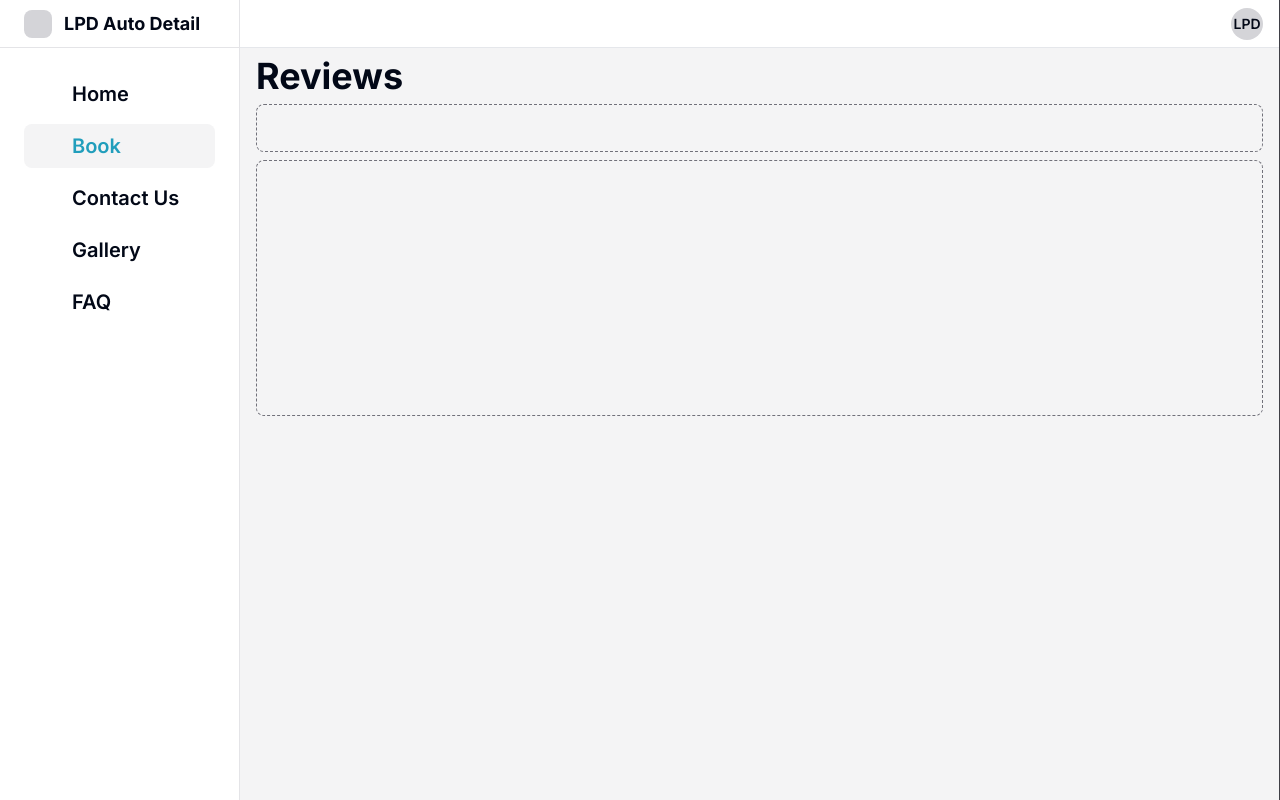
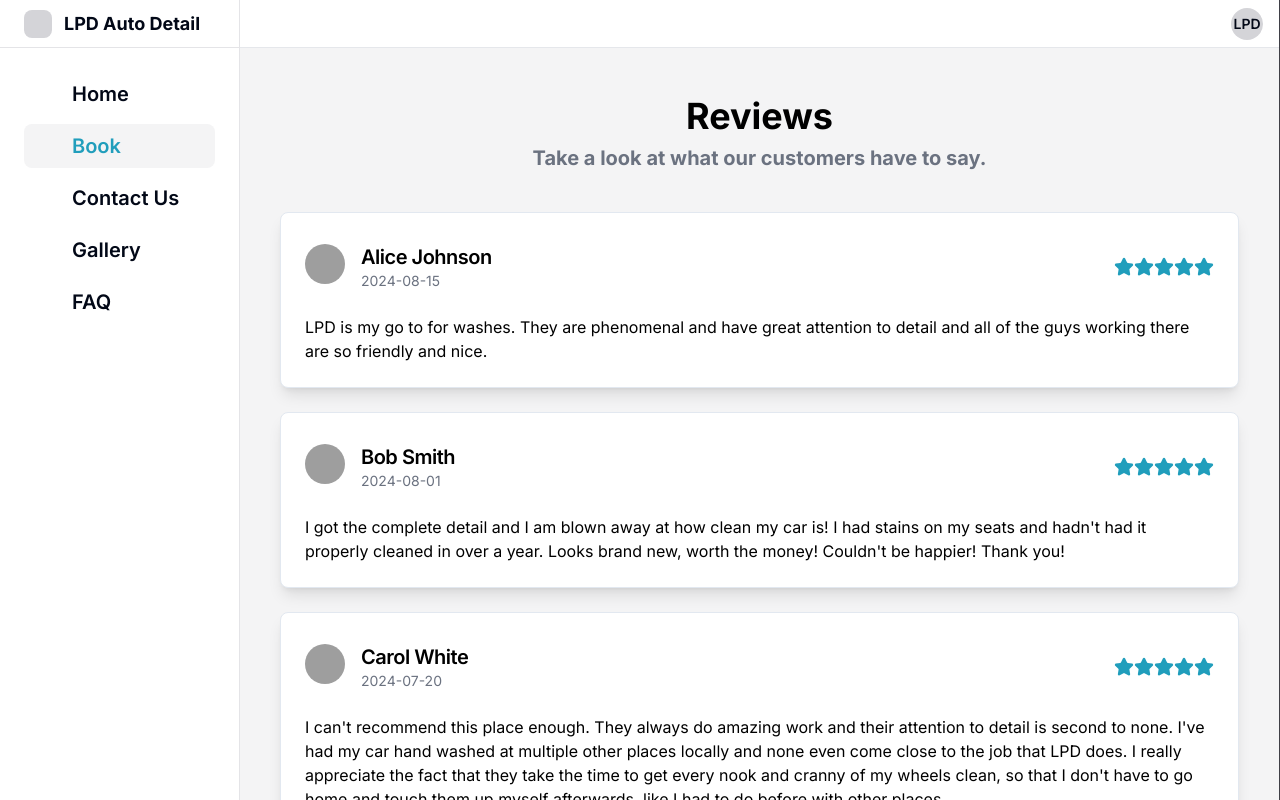
Before and after one commit to joshlaraa/JLAutoDetailWebsite, a Next.js app: page /book/reviews in a window 1280 px wide. Shown: the top 800 px of the page. Built offline with nearby package versions, Linux system fonts and the light colour scheme; grey boxes are pictures that could not be loaded; some icons are missing.

Commit message:
feat : Added shadcn/ui and implemented the reviews page.

```diff
--- a/app/book/reviews/page.tsx
+++ b/app/book/reviews/page.tsx
@@ -1,13 +1,98 @@
-import React from "react";
+import React from 'react'
+import { StarIcon } from 'lucide-react'
+import { Avatar, AvatarFallback, AvatarImage } from '@/components/ui/avatar'
+import { Card, CardContent, CardHeader, CardTitle } from '@/components/ui/card'
 
-const ReviewsPage = () => {
-  return (
-    <>
-      <span className="font-bold text-4xl">Reviews</span>
-      <div className="border-dashed border border-zinc-500 w-full h-12 rounded-lg"></div>
-      <div className="border-dashed border border-zinc-500 w-full h-64 rounded-lg"></div>
-    </>
-  );
-};
+export default function ReviewsPage() {
+    const reviews = [
+        {
+            id: 1,
+            name: 'Alice Johnson',
+            avatar: '/placeholder.svg?height=40&width=40',
+            rating: 5,
+            comment:
+                'LPD is my go to for washes. They are phenomenal and have great attention to detail and all of the guys working there are so friendly and nice.',
+            date: '2024-08-15',
+        },
+        {
+            id: 2,
+            name: 'Bob Smith',
+            avatar: '/placeholder.svg?height=40&width=40',
+            rating: 5,
+            comment:
+                "I got the complete detail and I am blown away at how clean my car is! I had stains on my seats and hadn't had it properly cleaned in over a year. Looks brand new, worth the money! Couldn't be happier! Thank you!",
+            date: '2024-08-01',
+        },
+        {
+            id: 3,
+            name: 'Carol White',
+            avatar: '/placeholder.svg?height=40&width=40',
+            rating: 5,
+            comment:
+                "I can't recommend this place enough. They always do amazing work and their attention to detail is second to none. I've had my car hand washed at multiple other places locally and none even come close to the job that LPD does. I really appreciate the fact that they take the time to get every nook and cranny of my wheels clean, so that I don't have to go home and touch them up myself afterwards, like I had to do before with other places.",
+            date: '2024-07-20',
+        },
+        {
+            id: 3,
+            name: 'John Doe',
+            avatar: '/placeholder.svg?height=40&width=40',
+            rating: 5,
+            comment:
+                'Great hand wash! Drove in from Arizona for a car show and this was our first stop. They did a fantastic job with our Audi RS3 and I would highly recommend!',
+            date: '2024-07-07',
+        },
+    ]
 
-export default ReviewsPage;
+    return (
+        <section className="">
+            <div className="container px-6 py-10 mx-auto">
+                <h1 className="flex items-center justify-center text-4xl font-bold text-black capitalize dark:text-white">
+                    Reviews
+                </h1>
+                <span className="mt-2 flex items-center justify-center mx-auto font-bold text-xl text-gray-500">
+                    Take a look at what our customers have to say.
+                </span>
+                <div className="mt-10 grid gap-6">
+                    {reviews.map((review) => (
+                        <Card key={review.id} className="bg-white shadow-lg">
+                            <CardHeader className="flex flex-row items-center gap-4">
+                                <Avatar>
+                                    <AvatarImage
+                                        src={review.avatar}
+                                        alt={review.name}
+                                    />
+                                    <AvatarFallback>
+                                        {review.name.charAt(0)}
+                                    </AvatarFallback>
+                                </Avatar>
+                                <div>
+                                    <CardTitle className="text-xl font-semibold text-black">
+                                        {review.name}
+                                    </CardTitle>
+                                    <p className="text-sm text-gray-500">
+                                        {review.date}
+                                    </p>
+                                </div>
+                                <div className="ml-auto flex">
+                                    {[...Array(5)].map((_, i) => (
+                                        <StarIcon
+                                            key={i}
+                                            className={`w-5 h-5 ${
+                                                i < review.rating
+                                                    ? 'text-[#219ebc] fill-[#219ebc]'
+                                                    : 'text-gray-300'
+                                            }`}
+                                        />
+                                    ))}
+                                </div>
+                            </CardHeader>
+                            <CardContent>
+                                <p className="text-black">{review.comment}</p>
+                            </CardContent>
+                        </Card>
+                    ))}
+                </div>
+            </div>
+        </section>
+    )
+}
--- /dev/null
+++ b/components/ui/avatar.tsx
@@ -0,0 +1,50 @@
+"use client"
+
+import * as React from "react"
+import * as AvatarPrimitive from "@radix-ui/react-avatar"
+
+import { cn } from "@/lib/utils"
+
+const Avatar = React.forwardRef<
+  React.ElementRef<typeof AvatarPrimitive.Root>,
+  React.ComponentPropsWithoutRef<typeof AvatarPrimitive.Root>
+>(({ className, ...props }, ref) => (
+  <AvatarPrimitive.Root
+    ref={ref}
+    className={cn(
+      "relative flex h-10 w-10 shrink-0 overflow-hidden rounded-full",
+      className
+    )}
+    {...props}
+  />
+))
+Avatar.displayName = AvatarPrimitive.Root.displayName
+
+const AvatarImage = React.forwardRef<
+  React.ElementRef<typeof AvatarPrimitive.Image>,
+  React.ComponentPropsWithoutRef<typeof AvatarPrimitive.Image>
+>(({ className, ...props }, ref) => (
+  <AvatarPrimitive.Image
+    ref={ref}
+    className={cn("aspect-square h-full w-full", className)}
+    {...props}
+  />
+))
+AvatarImage.displayName = AvatarPrimitive.Image.displayName
+
+const AvatarFallback = React.forwardRef<
+  React.ElementRef<typeof AvatarPrimitive.Fallback>,
+  React.ComponentPropsWithoutRef<typeof AvatarPrimitive.Fallback>
+>(({ className, ...props }, ref) => (
+  <AvatarPrimitive.Fallback
+    ref={ref}
+    className={cn(
+      "flex h-full w-full items-center justify-center rounded-full bg-muted",
+      className
+    )}
+    {...props}
+  />
+))
+AvatarFallback.displayName = AvatarPrimitive.Fallback.displayName
+
+export { Avatar, AvatarImage, AvatarFallback }
--- /dev/null
+++ b/components/ui/card.tsx
@@ -0,0 +1,79 @@
+import * as React from "react"
+
+import { cn } from "@/lib/utils"
+
+const Card = React.forwardRef<
+  HTMLDivElement,
+  React.HTMLAttributes<HTMLDivElement>
+>(({ className, ...props }, ref) => (
+  <div
+    ref={ref}
+    className={cn(
+      "rounded-lg border bg-card text-card-foreground shadow-sm",
+      className
+    )}
+    {...props}
+  />
+))
+Card.displayName = "Card"
+
+const CardHeader = React.forwardRef<
+  HTMLDivElement,
+  React.HTMLAttributes<HTMLDivElement>
+>(({ className, ...props }, ref) => (
+  <div
+    ref={ref}
+    className={cn("flex flex-col space-y-1.5 p-6", className)}
+    {...props}
+  />
+))
+CardHeader.displayName = "CardHeader"
+
+const CardTitle = React.forwardRef<
+  HTMLParagraphElement,
+  React.HTMLAttributes<HTMLHeadingElement>
+>(({ className, ...props }, ref) => (
+  <h3
+    ref={ref}
+    className={cn(
+      "text-2xl font-semibold leading-none tracking-tight",
+      className
+    )}
+    {...props}
+  />
+))
+CardTitle.displayName = "CardTitle"
+
+const CardDescription = React.forwardRef<
+  HTMLParagraphElement,
+  React.HTMLAttributes<HTMLParagraphElement>
+>(({ className, ...props }, ref) => (
+  <p
+    ref={ref}
+    className={cn("text-sm text-muted-foreground", className)}
+    {...props}
+  />
+))
+CardDescription.displayName = "CardDescription"
+
+const CardContent = React.forwardRef<
+  HTMLDivElement,
+  React.HTMLAttributes<HTMLDivElement>
+>(({ className, ...props }, ref) => (
+  <div ref={ref} className={cn("p-6 pt-0", className)} {...props} />
+))
+CardContent.displayName = "CardContent"
+
+const CardFooter = React.forwardRef<
+  HTMLDivElement,
+  React.HTMLAttributes<HTMLDivElement>
+>(({ className, ...props }, ref) => (
+  <div
+    ref={ref}
+    className={cn("flex items-center p-6 pt-0", className)}
+    {...props}
+  />
+))
+CardFooter.displayName = "CardFooter"
+
+export { Card, CardHeader, CardFooter, CardTitle, CardDescription, CardContent }
--- a/package.json
+++ b/package.json
@@ -11,6 +11,7 @@
   "dependencies": {
     "@iconify/react": "^5.0.2",
     "@prisma/client": "^5.19.1",
+    "@radix-ui/react-avatar": "^1.1.0",
     "antd": "^5.20.5",
     "class-variance-authority": "^0.7.0",
     "clsx": "^2.1.1",
```
Also changed, not shown: components/typewriter-effect.tsx (+54 -51 lines), 1 other file (tests, documents, lock files or other folders).
